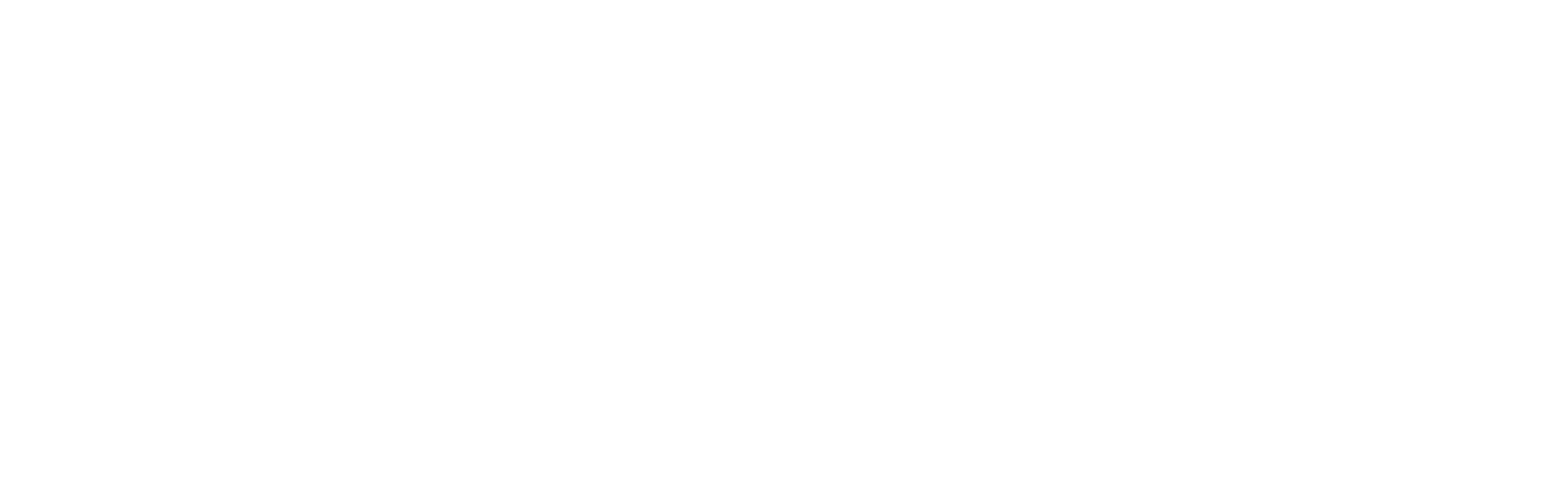
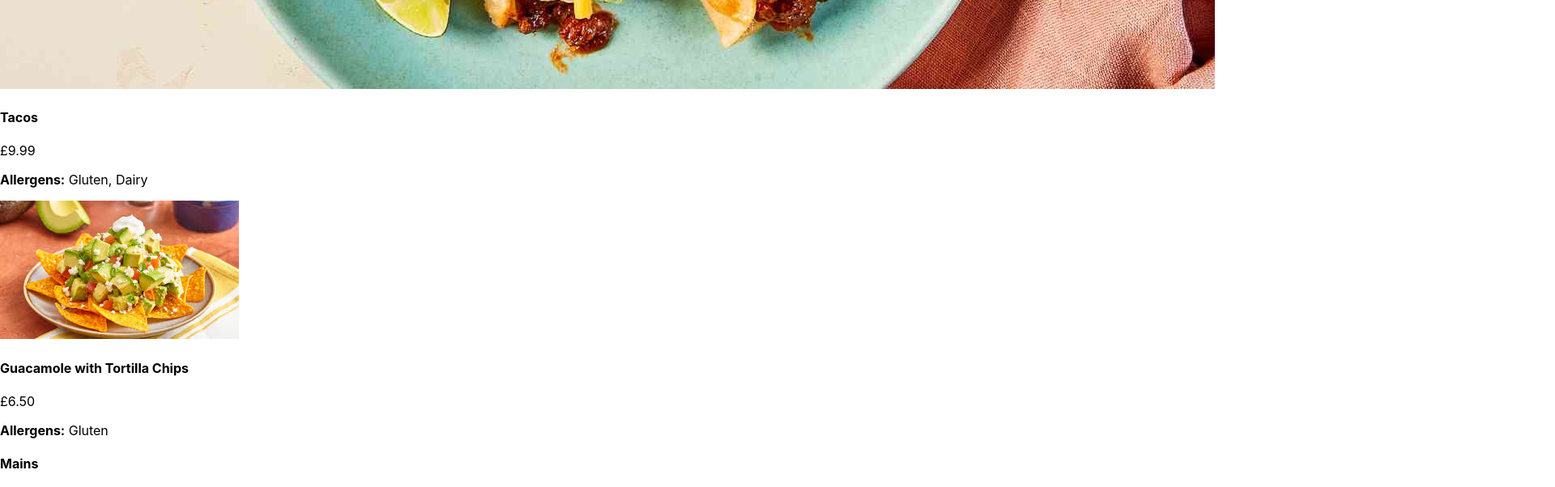
Before and after one commit to MaximilianGue/Restaurant-Management-System, a React (Create React App) app in the folder frontend/: page / in a window 1280 px wide. Shown: the part 1180-1782 px from the top of the page at 81% size, 1920 px wide, since content can reach past the window. Before the commit the page ends 800 px from the top, so only its background shows below. Built offline with nearby package versions, Linux system fonts and the light colour scheme.

Commit message:
#3 unstyled menu added

```diff
--- a/frontend/src/App.js
+++ b/frontend/src/App.js
@@ -1,5 +1,15 @@
 import React, { useState, useEffect } from 'react';
 import './App.css';
+
+// Import images
+import tacoImage from './assets/taco.jpg';
+import guacamoleImage from './assets/nachos.jpg';
+import burritoImage from './assets/burrito.jpg';
+import enchiladasImage from './assets/enchiladas.jpg';
+import quesadillaImage from './assets/quesadilla.jpg';
+import fajitasImage from './assets/fajitas.jpg';
+import churrosImage from './assets/churros.jpg';
+import flanImage from './assets/flan.jpg';
 
 function App() {
   const [role, setRole] = useState(0);
@@ -22,17 +32,29 @@
   };
 
   const getRoleTextColor = () => {
-    switch(role) {
+    switch (role) {
       case 1: return "green-text";
       case 2: return "orange-text";
       default: return "";
     }
   };
 
+  const menuItems = [
+    { category: "Starters", name: "Tacos", image: tacoImage, price: "9.99", allergies: ["Gluten", "Dairy"] },
+    { category: "Starters", name: "Guacamole with Tortilla Chips", image: guacamoleImage, price: "6.50", allergies: ["Gluten"] },
+    { category: "Mains", name: "Burrito", image: burritoImage, price: "12.99", allergies: ["Gluten", "Dairy"] },
+    { category: "Mains", name: "Enchiladas", image: enchiladasImage, price: "14.99", allergies: ["Dairy"] },
+    { category: "Mains", name: "Quesadilla", image: quesadillaImage, price: "11.50", allergies: ["Gluten", "Dairy"] },
+    { category: "Mains", name: "Fajitas", image: fajitasImage, price: "16.00", allergies: [] },
+    { category: "Desserts", name: "Churros", image: churrosImage, price: "5.99", allergies: ["Gluten", "Dairy"] },
+    { category: "Desserts", name: "Flan", image: flanImage, price: "4.99", allergies: ["Dairy"] },
+  ];
+
   return (
     <div className="container">
       <h1 className="restaurant-title">Oaxaca</h1>
 
+      {/* Role Selector */}
       <div className="role-selector">
         <label htmlFor="role-slider" className="role-label">Select your role:</label>
         <div className="slider-container">
@@ -56,6 +78,32 @@
           <h3>Selected Role: <span className={getRoleTextColor()}>{roles[role]}</span></h3>
         </div>
       </div>
+
+      {/* Display menu only for Customer */}
+      {role === 0 && (
+        <div className="menu">
+          <h3>Menu</h3>
+
+          {["Starters", "Mains", "Desserts"].map((category) => (
+            <div className="menu-category" key={category}>
+              <h4>{category}</h4>
+              <div className="menu-grid">
+                {menuItems.filter(item => item.category === category).map((item, index) => (
+                  <div className="menu-item" key={index}>
+                    <img src={item.image} alt={item.name} className="menu-item-image" />
+                    <div className="menu-item-details">
+                      <h4>{item.name}</h4>
+                      <p className="price">£{item.price}</p>
+                      <p><strong>Allergens:</strong> {item.allergies.length > 0 ? item.allergies.join(", ") : "None"}</p>
+                    </div>
+                  </div>
+                ))}
+              </div>
+            </div>
+          ))}
+
+        </div>
+      )}
     </div>
   );
 }
```
